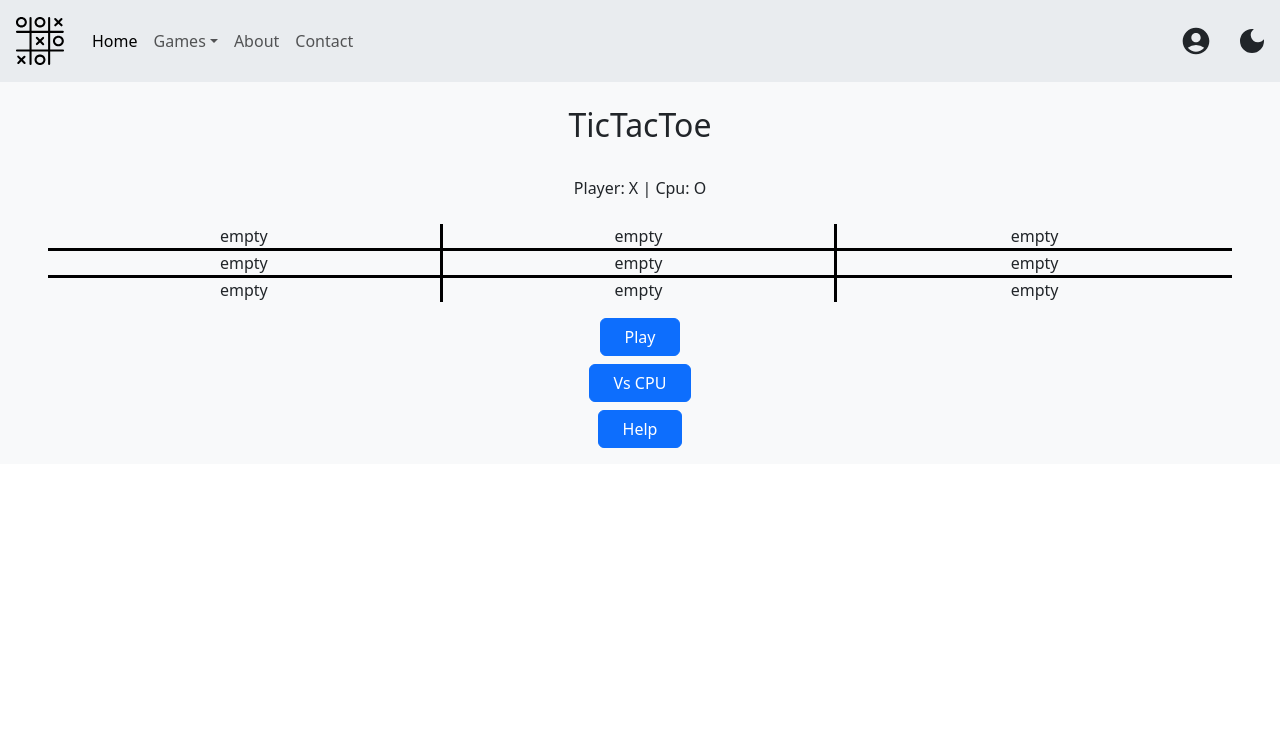
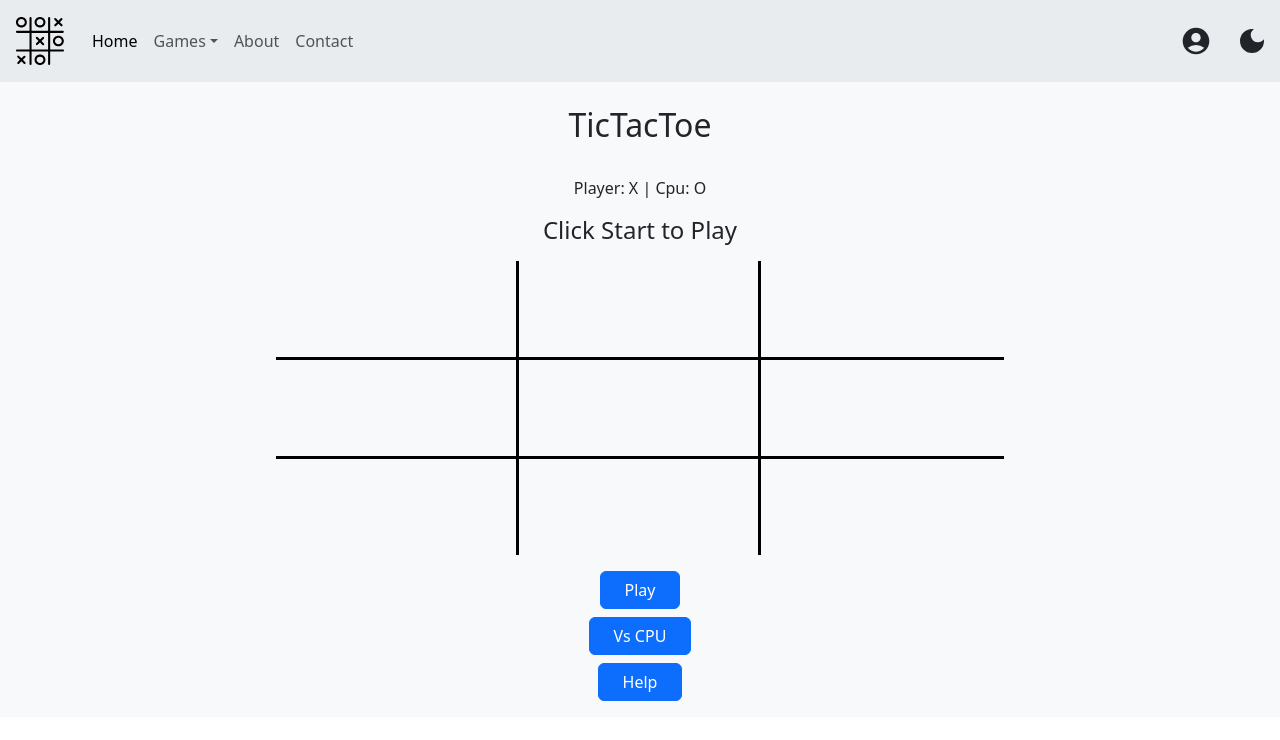
Before and after one commit to Zeden19/pencil-and-paper-games, a React (Vite) app: page /tictactoe in a window 1280 px wide. Shown: the top 740 px of the page. Built offline with nearby package versions, Linux system fonts and the light colour scheme.

Commit message:
Add Styling to tictactoe game

```diff
--- a/src/TicTacToe/TicTacToeGrid.tsx
+++ b/src/TicTacToe/TicTacToeGrid.tsx
@@ -1,15 +1,10 @@
 import useTicTacToeStore from "./store.ts";
+import thickO from "../assets/thickO.png";
+import thickX from "../assets/thickX.png";
 
 function TicTacToeGrid() {
-  const {
-    board,
-    handleTileClick,
-    playing,
-    turn,
-    setTurn,
-    setPlaying,
-    setWinner,
-  } = useTicTacToeStore();
+  const { board, handleTileClick, playing, turn, setTurn, setWinner } =
+    useTicTacToeStore();
 
   const isWinner = (indexDown: number, indexRight: number) => {
     const newBoard = useTicTacToeStore.getState().board; // getting the new state
@@ -19,7 +14,10 @@ function TicTacToeGrid() {
       newBoard[indexDown][0] === newBoard[indexDown][1] &&
       newBoard[indexDown][1] === newBoard[indexDown][2]
     ) {
-      setWinner(turn);
+      newBoard[indexDown][0] = "w" + newBoard[indexDown][0];
+      newBoard[indexDown][1] = "w" + newBoard[indexDown][1];
+      newBoard[indexDown][2] = "w" + newBoard[indexDown][2];
+      setWinner(turn, newBoard);
       return true;
     }
     // check down
@@ -27,7 +25,10 @@ function TicTacToeGrid() {
       newBoard[0][indexRight] === newBoard[1][indexRight] &&
       newBoard[1][indexRight] === newBoard[2][indexRight]
     ) {
-      setWinner(turn);
+      newBoard[0][indexRight] = "w" + newBoard[0][indexRight];
+      newBoard[1][indexRight] = "w" + newBoard[1][indexRight];
+      newBoard[2][indexRight] = "w" + newBoard[2][indexRight];
+      setWinner(turn, newBoard);
       return true;
     }
 
@@ -35,25 +36,31 @@ function TicTacToeGrid() {
     if (
       newBoard[0][0] === newBoard[1][1] &&
       newBoard[1][1] === newBoard[2][2] &&
-      newBoard[0][0] !== "empty"
+      newBoard[0][0] !== ""
     ) {
-      setWinner(turn);
+      newBoard[0][0] = "w" + newBoard[0][0];
+      newBoard[1][1] = "w" + newBoard[1][1];
+      newBoard[2][2] = "w" + newBoard[2][2];
+      setWinner(turn, newBoard);
       return true;
     }
 
-    // check diagonal top right (i feel guilty hard coding it, but realistically it's the simplest solution)
+    // check diagonal top right
     if (
       newBoard[0][2] === newBoard[1][1] &&
       newBoard[1][1] === newBoard[2][0] &&
-      newBoard[0][2] !== "empty"
+      newBoard[0][2] !== ""
     ) {
-      setWinner(turn);
+      newBoard[0][2] = "w" + newBoard[0][2];
+      newBoard[1][1] = "w" + newBoard[1][1];
+      newBoard[2][0] = "w" + newBoard[2][0];
+      setWinner(turn, newBoard);
       return true;
     }
 
     // check no winner
-    if (!newBoard.some((row) => row.some((tile) => tile === "empty"))) {
-      setWinner("Nobody");
+    if (!newBoard.some((row) => row.some((tile) => tile === ""))) {
+      setWinner("Nobody", newBoard);
       return true;
     }
     return false;
@@ -66,7 +73,7 @@ function TicTacToeGrid() {
       (indexRight === 0 && indexDown === 1) ||
       (indexRight === 1 && indexDown === 1)
     ) {
-      return "h-25 border border-top-0 border-start-0 border-3 border-black";
+      return "h-25 border border-top-0 border-start-0 border-3 border-black h-100";
     }
 
     if (
@@ -86,30 +93,45 @@ function TicTacToeGrid() {
     return ""; // Default case, no additional border styles
   };
 
+  function handleClick(indexDown: number, indexRight: number) {
+    if (!playing) return;
+    if (board[indexDown][indexRight] !== "") return;
+    handleTileClick(indexDown, indexRight);
+    isWinner(indexDown, indexRight);
+    setTurn();
+  }
+
   return (
-    <>
-      <div className={"container-fluid py-2 px-5"}>
+    <div style={{ maxWidth: "800px" }} className={"container wm py-2 px-5"}>
       <div className="row row-cols-3">
         {board.map((row, indexDown) =>
           row.map((title, indexRight) => (
             <div
               onClick={() => {
-                  if (!playing) return;
-                  if (board[indexDown][indexRight] !== "empty") return;
-                  handleTileClick(indexDown, indexRight);
-                  isWinner(indexDown, indexRight)
-                  setTurn();
+                handleClick(indexDown, indexRight);
               }}
               className={getClassName(indexDown, indexRight)}
               key={indexRight.toString() + " " + indexDown.toString()}
             >
-                {title}
+              <div
+                style={{ cursor: "default" }}
+                className={"display-1 fw-bolder"}
+              >
+                {title ? (
+                  title.includes("w") ? (
+                    <div className={"text-success"}>{title.toUpperCase().charAt(1)}</div>
+                  ) : (
+                    title.toUpperCase()
+                  )
+                ) : (
+                  <>&nbsp;</>
+                )}
+              </div>
             </div>
           )),
         )}
       </div>
     </div>
-    </>
   );
 }
 
--- a/src/TicTacToe/store.ts
+++ b/src/TicTacToe/store.ts
@@ -12,16 +12,16 @@ interface TicTacToeStore {
   setVsCpu: () => void;
   setTurn: () => void;
   reset: () => void;
-  setWinner: (winner: string) => void;
+  setWinner: (winner: string, winningBoard? : string[][]) => void;
 }
 
-const emptyBoard = [
-  ["empty", "empty", "empty"],
-  ["empty", "empty", "empty"],
-  ["empty", "empty", "empty"],
+const Board = [
+  ["", "", ""],
+  ["", "", ""],
+  ["", "", ""],
 ];
 const useTicTacToeStore = create<TicTacToeStore>((setState) => ({
-  board: emptyBoard,
+  board: Board,
   vsCpu: true,
   turn: "x",
   playing: false,
@@ -41,7 +41,7 @@ const useTicTacToeStore = create<TicTacToeStore>((setState) => ({
   setPlaying: () =>
     setState((state) => ({
       playing: !state.playing,
-      board: emptyBoard,
+      board: Board,
       winner: "",
     })),
   setVsCpu: () => setState((state) => ({ vsCpu: !state.vsCpu })),
@@ -50,11 +50,11 @@ const useTicTacToeStore = create<TicTacToeStore>((setState) => ({
   reset: () =>
     setState((state) => ({
       playing: !state.playing,
-      board: emptyBoard,
+      board: Board,
       winner: "",
     })),
-  setWinner: (winner) =>
-    setState((state) => ({ winner: winner, playing: !state.playing })),
+  setWinner: (winner, winningBoard) =>
+    setState((state) => ({ winner: winner, playing: !state.playing, board: winningBoard })),
 }));
 
 export default useTicTacToeStore;
--- a/src/pages/TicTacToePage.tsx
+++ b/src/pages/TicTacToePage.tsx
@@ -1,8 +1,6 @@
 import TicTacToeGrid from "../TicTacToe/TicTacToeGrid.tsx";
 import useTicTacToeStore from "../TicTacToe/store.ts";
 
-//todo: make board taller
-// todo: if needed, make board width smaller on large devices
 function TicTacToePage() {
   const playing = useTicTacToeStore((state) => state.playing);
   const setPlaying = useTicTacToeStore((state) => state.setPlaying);
@@ -15,15 +13,17 @@ function TicTacToePage() {
   return (
     <div className={"container-fluid text-center bg-body-tertiary pb-3"}>
       <h2 className={"h2 py-4"}>TicTacToe</h2>
-
       <p>
         {vsCpu ? "Player" : "Player 1"}: X | {vsCpu ? " Cpu" : " Player 2"}: O
       </p>
 
-      {playing && turn + " Turn"}
-
-      {winner && winner.toUpperCase() + " Wins!"} {/* JS lol */}
-
+      <p className={"h4"}>
+        {playing
+          ? turn.toUpperCase() + " Turn"
+          : winner
+            ? winner.toUpperCase() + " Wins!"
+            : "Click Start to Play"}
+      </p>
 
       <TicTacToeGrid />
 
```
Also changed, not shown: src/assets/thickO.png, src/assets/thickX.png. Lines whose indentation alone changed are shown as unchanged.
